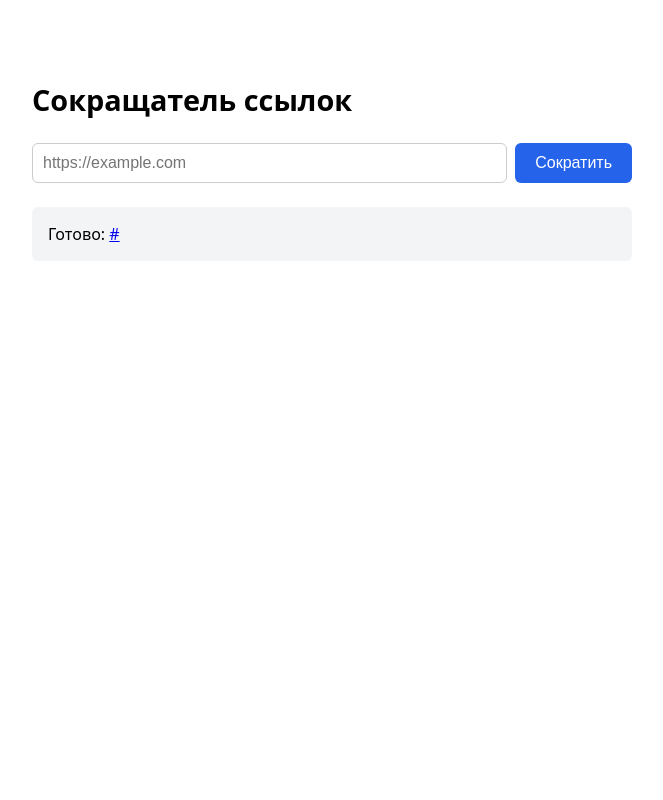
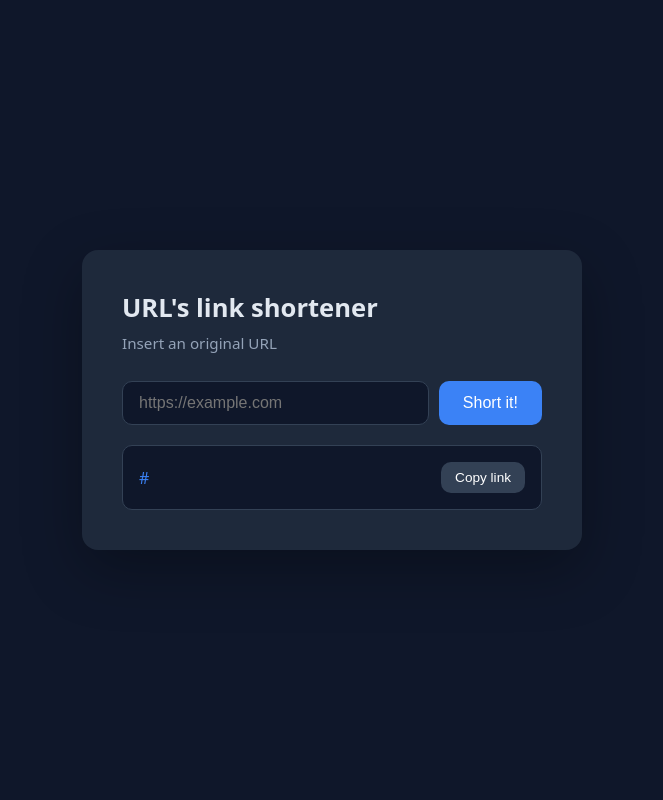
Before and after one commit to conav1s/shortener, a Django app: template src/shortener/apps/links/templates/links/index.html in a window 1280 px wide. Shown: the whole page, without its empty margins (308-971 px from the left). Run offline with Django 5.2, Linux system fonts and the light colour scheme; the template is opened without the code that fills it: most values are stand-ins (such as "Sample title", 1, 10 or a date in 2020).

Commit message:
feat: updated frontend

```diff
--- /dev/null
+++ b/src/shortener/apps/links/static/links/app.js
@@ -0,0 +1,11 @@
+document.addEventListener("DOMContentLoaded", () => {
+    const copyBtn = document.getElementById("copy-btn")
+    if (!copyBtn) return
+
+    copyBtn.addEventListener("click", async () => {
+        const link = document.getElementById("result-link").textContent
+        await navigator.clipboard.writeText(link)
+        copyBtn.textContent = "Copied"
+        setTimeout(() => { copyBtn.textContent = "Copy"}, 2000)
+    })
+})
--- /dev/null
+++ b/src/shortener/apps/links/static/links/style.css
@@ -0,0 +1,127 @@
+:root {
+    --bg: #0f172a;
+    --card: #1e293b;
+    --accent: #3b82f6;
+    --accent-hover: #0241ca;
+    --text: #e2e8f0;
+    --muted: #94a3b8;
+    --success: #22c55e;
+    --error: #ef4444;
+}
+
+* {
+    box-sizing: border-box;
+}
+
+body {
+    font-family: system-ui, -apple-system, sans-serif;
+    background: var(--bg);
+    color: var(--text);
+    min-height: 100vh;
+    margin: 0;
+    display: flex;
+    align-items: center;
+    justify-content: center;
+    padding: 20px;
+}
+
+.card {
+    background: var(--card);
+    padding: 40px;
+    border-radius: 16px;
+    width: 100%;
+    max-width: 500px;
+    box-shadow: 0 20px 60px rgba(0, 0, 0, 0.3);
+}
+
+h1 {
+    margin: 0 0 8px;
+    font-size: 1.6rem;
+}
+
+.subtitle {
+    color: var(--muted);
+    margin: 0 0 28px;
+    font-size: 0.95rem;
+}
+
+form {
+    display: flex;
+    gap: 10px;
+    margin-bottom: 20px;
+}
+
+input[type="url"] {
+    flex: 1;
+    padding: 12px 16px;
+    font-size: 1rem;
+    background: var(--bg);
+    color: var(--text);
+    border: 1px solid #334155;
+    border-radius: 10px;
+    outline: none;
+    transition: border-color 0.2s;
+}
+
+button {
+    padding: 12px 24px;
+    font-size: 1rem;
+    border: none;
+    border-radius: 10px;
+    background: var(--accent);
+    color: white;
+    cursor: pointer;
+    transition: background 0.2s;
+}
+
+button:hover {
+    background: var(--accent-hover);
+}
+
+button:disabled {
+    opacity: 0.6;
+    cursor: not-allowed;
+}
+
+.result {
+    display: none;
+    align-items: center;
+    gap: 10px;
+    padding: 16px;
+    background: var(--bg);
+    border-radius: 10px;
+    border: 1px solid #334155;
+}
+
+.result.visible {
+    display: flex;
+}
+
+.result a {
+    flex: 1;
+    color: var(--accent);
+    text-decoration: none;
+    word-break: break-all;
+}
+
+.copy-btn {
+    padding: 8px 14px;
+    font-size: 0.85rem;
+    background: #334155;
+    white-space: nowrap;
+}
+
+.copy-btn.copied {
+    background: var(--success);
+}
+
+.error-msg {
+    display: none;
+    color: var(--error);
+    margin-top: 12px;
+    font-size: 0.9rem;
+}
+
+.error-msg.visible {
+    display: block;
+}
--- a/src/shortener/apps/links/templates/links/index.html
+++ b/src/shortener/apps/links/templates/links/index.html
@@ -1,59 +1,35 @@
+{% load static %}
 <!DOCTYPE html>
 <html lang="ru">
 <head>
     <meta charset="utf-8">
     <meta name="viewport" content="width=device-width, initial-scale=1">
-    <title>Сокращатель ссылок</title>
-    <style>
-        body {
-            font-family: system-ui, sans-serif;
-            max-width: 600px;
-            margin: 80px auto;
-            padding: 0 20px;
-        }
-        h1 { font-size: 1.8rem; }
-        form { display: flex; gap: 8px; margin: 24px 0; }
-        input[type="url"] {
-            flex: 1;
-            padding: 10px;
-            font-size: 1rem;
-            border: 1px solid #ccc;
-            border-radius: 6px;
-        }
-        button {
-            padding: 10px 20px;
-            font-size: 1rem;
-            border: none;
-            border-radius: 6px;
-            background: #2563eb;
-            color: white;
-            cursor: pointer;
-        }
-        .result {
-            padding: 16px;
-            background: #f3f4f6;
-            border-radius: 6px;
-            word-break: break-all;
-        }
-        .error { color: #dc2626; }
-    </style>
+    <title>URL shortener</title>
+    <link rel="stylesheet" href="{% static 'links/style.css' %}">
 </head>
 <body>
-    <h1>Сокращатель ссылок</h1>
+    <div class="card">
+        <h1>URL's link shortener</h1>
+        <p class="subtitle">Insert an original URL</p>
+
         <form method="post">
             {% csrf_token %}
             <input type="url" name="original_url" placeholder="https://example.com" required>
-        <button type="submit">Сократить</button>
+            <button type="submit">Short it!</button>
         </form>
 
         {% if short_url %}
-        <div class="result">
-            Готово: <a href="{{ short_url }}">{{ short_url }}</a>
+        <div class="result visible">
+            <a id="result-link" href="{{ short_url }}" target="_blank">{{ short_url }}</a>
+            <button class="copy-btn" id="copy-btn">Copy link</button>
         </div>
         {% endif %}
 
         {% if error %}
-        <div class="error">{{ error }}</div>
+        <div class="error-msg visible">{{ error }}</div>
         {% endif %}
+    </div>
+
+    <script src="{% static 'links/app.js' %}"></script>
 </body>
 </html>
--- a/src/shortener/apps/links/views.py
+++ b/src/shortener/apps/links/views.py
@@ -75,7 +75,7 @@ def index(request: HttpRequest) -> HttpResponse:
             link = services.create_link(original_url)
             short_url = request.build_absolute_uri(f"/{link.short_code}")
         except InvalidURLError:
-            error = "Perhaps, it seems invalid link"
+            error = "It seems an invalid link"
 
     return render(
         request=request,
```
Also changed, not shown: .github/workflows/ci.yml. Lines whose indentation alone changed are shown as unchanged.
